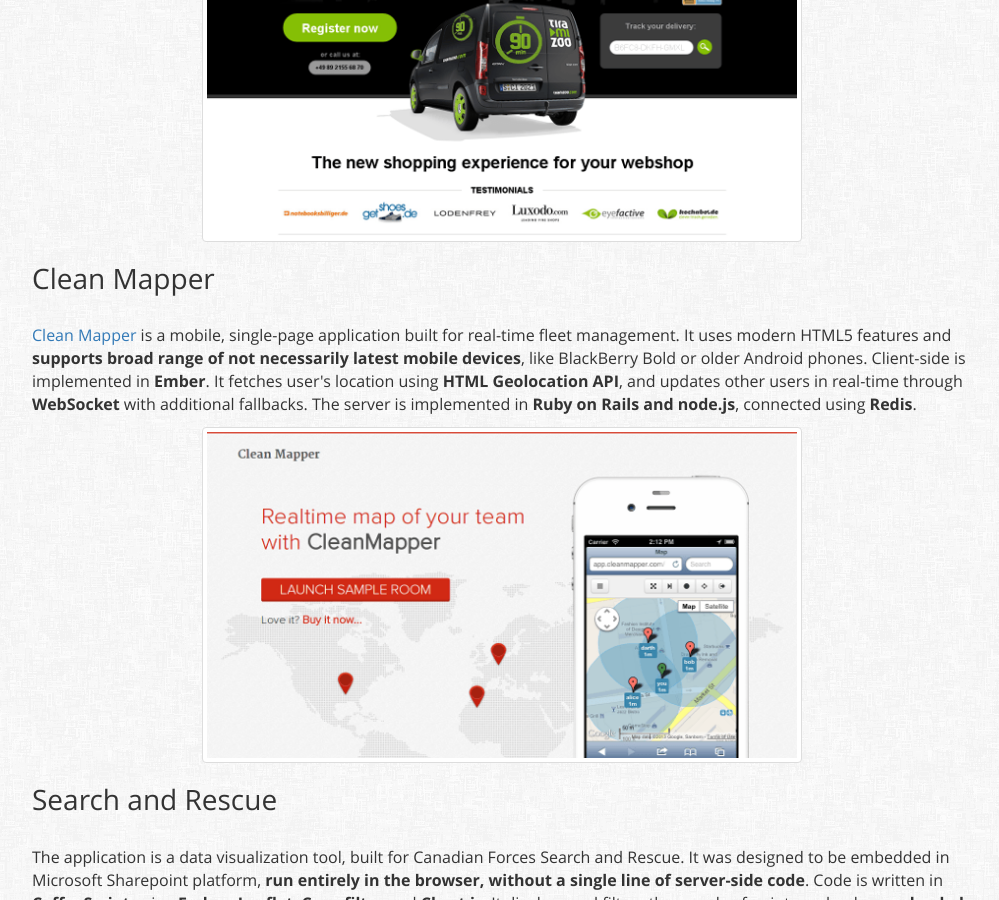
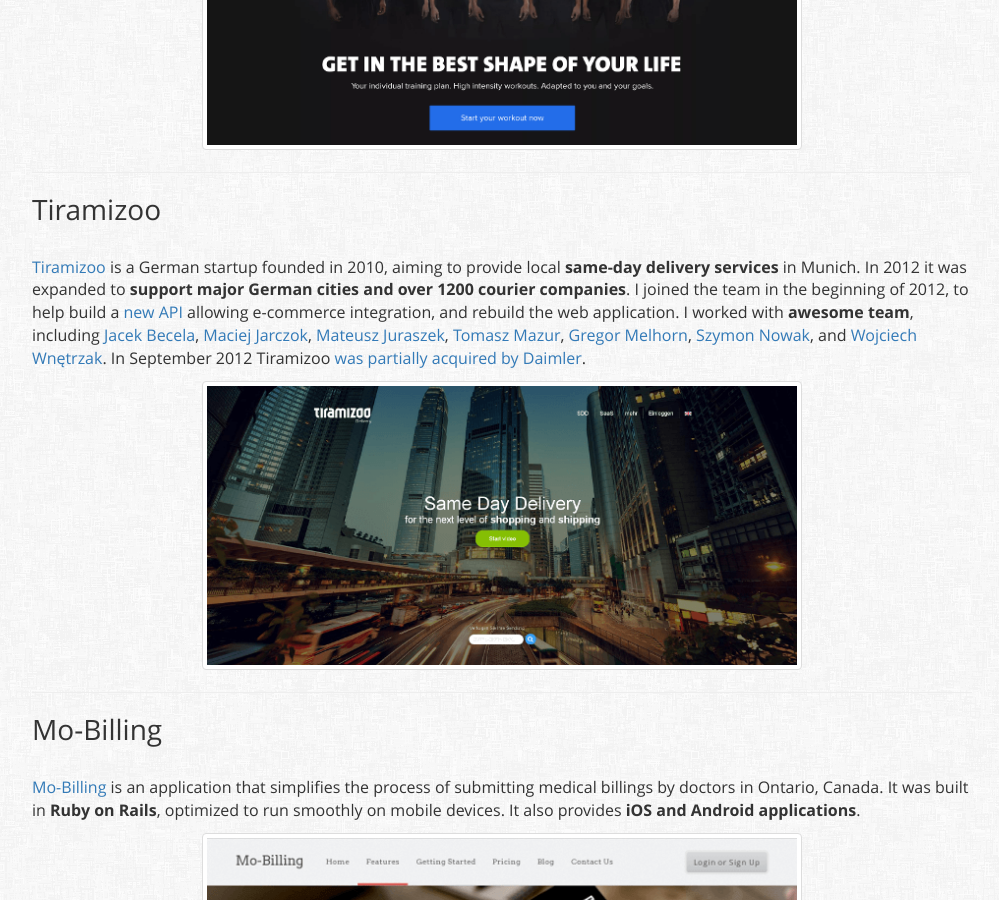
Before and after one commit to qoobaa/qoobaa.github.io, a Jekyll site: the page built from index.html, in a window 1280 px wide and 900 px high, scrolled down 2269 px. Shown: the whole window, without its empty margins (138-1137 px from the left). Built offline with Jekyll 4.4.1, drawn with Linux system fonts in a browser that asks for light colours; some of the changed text lies outside the part shown.

Commit message:
updated page

```diff
--- a/index.html
+++ b/index.html
@@ -53,8 +53,6 @@
 
 <section id="projects">
   <div class="container">
-    <h2 class="text-center">I Have Enjoyed Working on</h2>
-
       <h3>Strobe</h3>
       <p>
         <a href="http://techcrunch.com/2011/09/01/strobe-launches-game-changing-html5-app-platform/">Strobe platform was launched on September 2011</a>, to help developers build HTML5 applications for desktops, smartphones and tablets. The main goal of the platform was to provide a <strong>complete set of tools for building, deploying and hosting web applications</strong>. I joined the team in June 2011, to help integrate the platform with social networks like Facebook and Twitter. I worked with <strong>remarkable team</strong> including <a href="https://github.com/wycats">Yehuda Katz</a>, <a href="https://github.com/carllerche">Carl Lerche</a>, <a href="https://github.com/josevalim">Jos&#233; Valim</a>, <a href="https://github.com/wagenet">Peter Wagenet</a>, <a href="https://github.com/drogus">Piotr Sarnacki</a>, and many others. In November 2011 the platform was <a href="http://techcrunch.com/2011/11/08/facebook-acquires-html5-app-delivery-network-strobe-sproutcore-lives-on/">aquired by Facebook</a>.
@@ -62,6 +60,18 @@
       <p class="text-center">
         <img alt="Strobe" class="screenshot img-thumbnail" width="600" height="312" src="/i/projects/strobe.png" />
       </p>
+
+      <hr>
+
+      <h3>Freeletics</h3>
+      <p>
+        <a href="https://www.freeletics.com/">Freeletic</a> is a German startup founded in 2012. It is a platform providing individual, adaptable, high-intensity training plans. I joined the team in mid-2014 to help with development and maintenance of their Rails API and Angular frontend. I was also involved in splitting the monolithic Rails backend into separate services for different products: <a href="https://www.freeletics.com/en/">Bodyweight</a>, <a href="https://www.freeletics.com/en/running">Running</a> and <a href="https://www.freeletics.com/en/pages/nutrition/guide">Nutrition Guide</a>. Freeletics provides multiple mobile applications, and has over <strong>10 million users</strong>.
+      </p>
+      <p class="text-center">
+        <img alt="Tiramizoo" class="screenshot img-thumbnail" width="600" height="337" src="/i/projects/freeletics.png" />
+      </p>
+
+      <hr>
 
       <h3>Tiramizoo</h3>
       <p>
@@ -71,37 +81,17 @@
         <img alt="Tiramizoo" class="screenshot img-thumbnail" width="600" height="337" src="/i/projects/tiramizoo.png" />
       </p>
 
-      <h3>Clean Mapper</h3>
-      <p>
-        <a href="http://cleanmapper.com/">Clean Mapper</a> is a mobile, single-page application built for real-time fleet management. It uses modern HTML5 features and <strong>supports broad range of not necessarily latest mobile devices</strong>, like BlackBerry Bold or older Android phones. Client-side is implemented in <strong>Ember</strong>. It fetches user's location using <strong>HTML Geolocation API</strong>, and updates other users in real-time through <strong>WebSocket</strong> with additional fallbacks. The server is implemented in <strong>Ruby on Rails and node.js</strong>, connected using <strong>Redis</strong>.
-      </p>
-      <p class="text-center">
-        <img alt="Clean Mapper" class="screenshot img-thumbnail" width="600" height="332" src="/i/projects/cleanmapper.png" />
-      </p>
-
-      <h3>Search and Rescue</h3>
-      <p>
-        The application is a data visualization tool, built for Canadian Forces Search and Rescue. It was designed to be embedded in Microsoft Sharepoint platform, <strong>run entirely in the browser, without a single line of server-side code</strong>. Code is written in <strong>CoffeeScript</strong> using <strong>Ember</strong>, <strong>Leaflet</strong>, <strong>Crossfilter</strong> and <strong>Chart.js</strong>. It displays and filters thousands of points and polygons, <strong>loaded from a local ArcGIS server through CORS</strong>. It <strong>works well on Internet Explorer 8 without Flash</strong>, which also allows to easily print filtered data.
-      </p>
-      <p class="text-center">
-        <img alt="Search and Rescue" class="screenshot img-thumbnail" width="600" height="780" src="/i/projects/sar.png" />
-      </p>
+      <hr>
 
       <h3>Mo-Billing</h3>
       <p>
-        <a href="http://mo-billing.com/">Mo-Billing</a> is an application that simplifies the process of submitting medical billings by doctors in Canada. It was built in <strong>Ruby on Rails</strong>, optimized to run smoothly on mobile devices. It also has <strong>iOS and Android applications</strong> available in <a href="https://itunes.apple.com/us/app/mo-billing/id756862131?mt=8">Apple App Store</a> and <a href="https://play.google.com/store/apps/details?id=ca.quickjack.medicalbilling">Google Play</a>.
+        <a href="http://mo-billing.com/">Mo-Billing</a> is an application that simplifies the process of submitting medical billings by doctors in Ontario, Canada. It was built in <strong>Ruby on Rails</strong>, optimized to run smoothly on mobile devices. It also provides <strong>iOS and Android applications</strong>.
       </p>
       <p class="text-center">
         <img alt="Mo-Billing" class="screenshot img-thumbnail" width="600" height="332" src="/i/projects/mobilling.png" />
       </p>
 
-      <h3>Beskid &#346;l&#261;ski</h3>
-      <p>
-        Beskid &#346;l&#261;ski is an <strong><a href="https://github.com/cowbell/beskid-slaski">open source</a></strong> <strong>mobile application</strong> using <a href="https://cordova.apache.org/">Apache Cordova</a>. It displays your position and some other useful information in Silesian Beskids mountain range. It contains an <strong>offline map</strong>, rendered in <a href="https://www.mapbox.com/tilemill/">TileMill</a> using <a href="http://www.openstreetmap.org/">OpenStreetMap</a> and <a href="http://www2.jpl.nasa.gov/srtm/">NASA's Shuttle Radar Topography Mission</a> data. The application is available for free in <a href="https://play.google.com/store/apps/details?id=com.kubakuzma.beskidslaski">Google Play</a>.
-      </p>
-      <p class="text-center">
-        <img alt="Beskid &amp;#346;l&amp;#261;ski" class="screenshot img-thumbnail" width="600" height="360" src="/i/projects/beskidslaski.png" />
-      </p>
+      <hr>
 
       <h3>Fakturama</h3>
       <p>
@@ -138,10 +128,8 @@
     <div class="row">
 
       <div class="col-md-6">
-        <h3 class="text-center">Contact</h3>
-
         <p>
-          You can also send an email directly to <a href="mailto:kuba@jah.pl">kuba@jah.pl</a>.
+          If you would like to contact me, please use the form below or send an email directly to <a href="mailto:kuba@jah.pl">kuba@jah.pl</a>.
         </p>
 
         <iframe height="350" allowTransparency="true" frameborder="0" scrolling="no" style="width:100%; border:none" src="//qoobaa.wufoo.com/embed//m7x3q1/">
@@ -152,7 +140,6 @@
       </div>
 
       <div class="col-md-6">
-        <h3 class="text-center">Legal Information</h3>
         <div class="form-horizontal">
 
           <div class="form-group">
@@ -235,6 +222,11 @@
           {% include svg/twitter.svg %}
         </svg>
       </a>
+      <a href="https://www.instagram.com/qoobaa">
+        <svg viewBox="0 0 100 100" height="20">
+          {% include svg/instagram.svg %}
+        </svg>
+      </a>
     </div>
   </div>
 </footer>
```
Also changed, not shown: _includes/svg/instagram.svg (added), i/projects/beskidslaski.png (deleted), i/projects/cleanmapper.png (deleted), i/projects/fakturama.png, i/projects/freeletics.png (added), i/projects/mobilling.png, i/projects/sar.png (deleted), i/projects/strobe.png, i/projects/tiramizoo.png, 1 other file.
